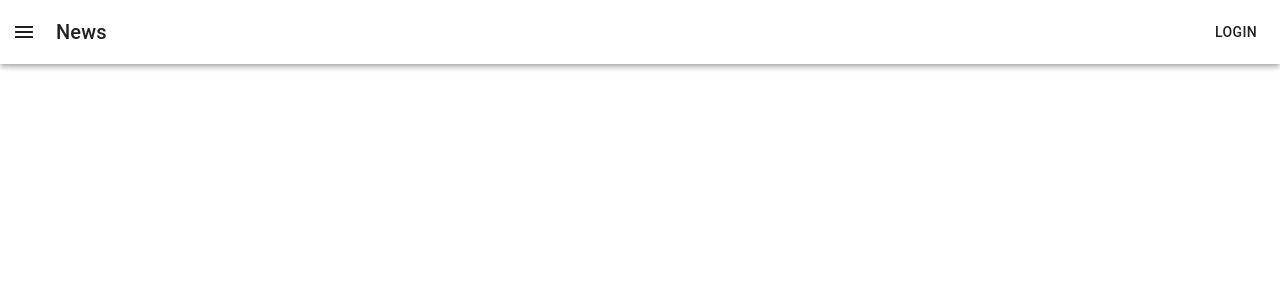
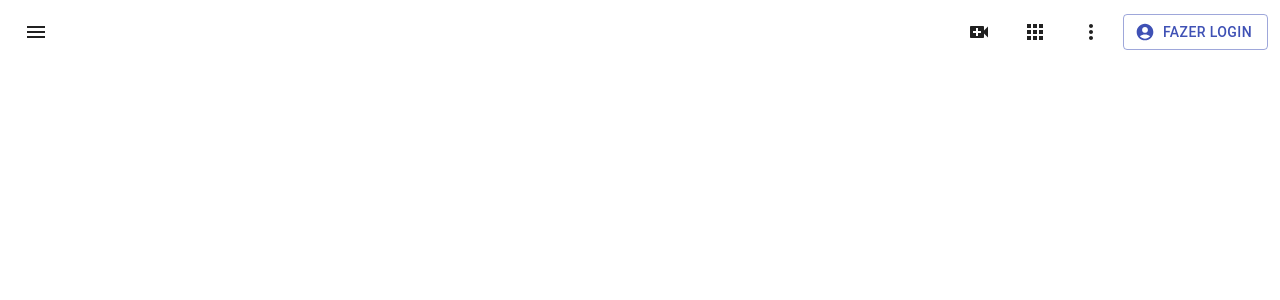
Before and after one commit to Teekkoo/YOUTUBE-REACT-JS-MUI, a React (Create React App) app: page / in a window 1280 px wide. Shown: the top 300 px of the page. Built offline with nearby package versions, Linux system fonts and the light colour scheme.

Commit message:
feat: inicia construção do navbar e adiciona botões e icones

```diff
--- a/src/page/home/index.js
+++ b/src/page/home/index.js
@@ -1,34 +1,41 @@
 import React from "react"
 import { Styles } from "./styled"
-import {
-  AppBar,
-  Box,
-  Button,
-  IconButton,
-  Toolbar,
-  Typography,
-} from "@mui/material"
+import { AppBar, Box, Button, IconButton, Toolbar } from "@mui/material"
 import MenuIcon from "@mui/icons-material/Menu"
+import { AccountCircle, Apps, MoreVert, VideoCall } from "@mui/icons-material"
 
 const Home = () => {
   const styled = Styles()
   return (
     <Box className={styled.container}>
-      <AppBar color="inherit">
+      <AppBar color="inherit" className={styled.appBar}>
         <Toolbar>
           <IconButton
             size="large"
             edge="start"
             color="inherit"
             aria-label="menu"
-            sx={{ mr: 2 }}
+            className={styled.iconMenu}
           >
             <MenuIcon />
           </IconButton>
-          <Typography variant="h6" component="div" sx={{ flexGrow: 1 }}>
-            News
-          </Typography>
-          <Button color="inherit">Login</Button>
+          <Box className={styled.grow} />
+          <IconButton size="large" color="inherit" className={styled.icon}>
+            <VideoCall />
+          </IconButton>
+          <IconButton size="large" color="inherit" className={styled.icon}>
+            <Apps />
+          </IconButton>
+          <IconButton size="large" color="inherit" className={styled.icon}>
+            <MoreVert />
+          </IconButton>
+          <Button
+            variant="outlined"
+            color="secondary"
+            startIcon={<AccountCircle />}
+          >
+            Fazer Login
+          </Button>
         </Toolbar>
       </AppBar>
     </Box>
--- a/src/page/home/styled.js
+++ b/src/page/home/styled.js
@@ -4,4 +4,17 @@ export const Styles = makeStyles((theme) => ({
   container: {
     height: "100vh",
   },
+  appBar: {
+    boxShadow: "none !important",
+  },
+  iconMenu: {
+    paddingRight: theme.spacing(5) + "!important", //define o espaçamento como 4 * 5
+    paddingLeft: theme.spacing(6) + "!important", //define o espaçamento como 4 * 6
+  },
+  icon: {
+    paddingRight: theme.spacing(5) + "!important", //define o espaçamento como 4 * 5
+  },
+  grow: {
+    flexGrow: 1,
+  },
 }))
```
